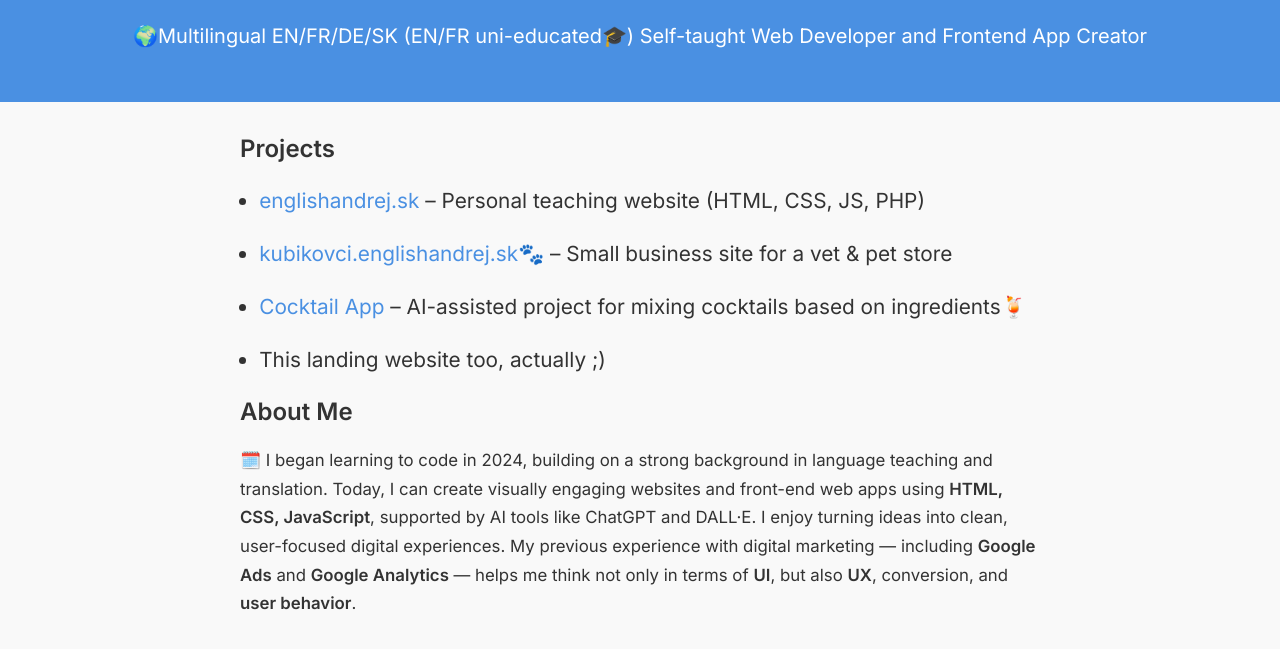
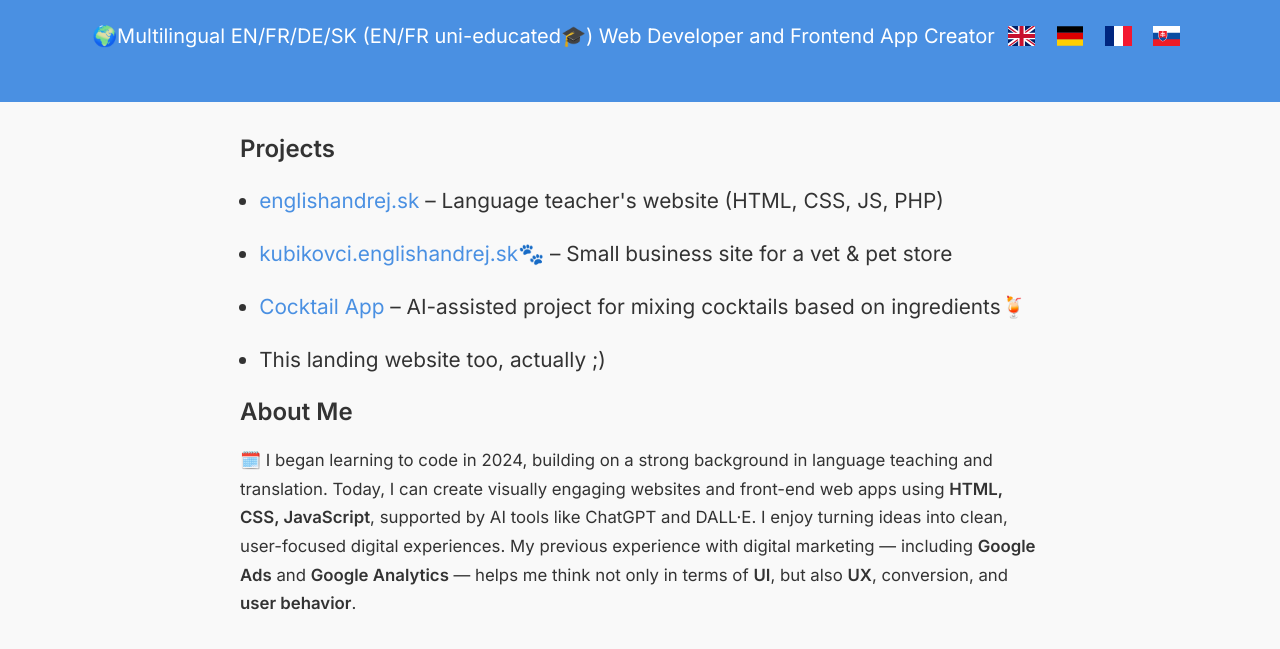
Before and after one commit to andresk-en-fr-de/andresk-en-fr-de.github.io, a plain HTML site: page index.html in a window 1280 px wide. Shown: the part 95-744 px from the top of the page. Drawn offline with nearby package versions, Linux system fonts and the light colour scheme.

Commit message:
Update index.html
updated so that it reflects the other language versions

```diff
--- a/index.html
+++ b/index.html
@@ -3,8 +3,9 @@
 <head>
   <meta charset="UTF-8" />
   <meta name="viewport" content="width=device-width, initial-scale=1.0" />
+   <link rel="stylesheet" href="https://cdnjs.cloudflare.com/ajax/libs/flag-icon-css/3.5.0/css/flag-icon.min.css">
   <link href="https://fonts.googleapis.com/css2?family=Inter:wght@400;600&display=swap" rel="stylesheet">
-  <title>Andre | Web Developer</title>
+  <title>Andre | Multilingual Web Developer & Frontend App Creator</title>
   <style>
     body {
       font-family: Inter, sans-serif;
@@ -58,12 +59,15 @@ p {
 <body>
   <header>
     <h1>Andre</h1>
-    <p>🌍Multilingual EN/FR/DE/SK (EN/FR uni-educated🎓) Self-taught Web Developer and Frontend App Creator</p>
+    <p>🌍Multilingual EN/FR/DE/SK (EN/FR uni-educated🎓) Web Developer and Frontend App Creator  <a href="index.html" class="flag-icon flag-icon-gb" title="Anglais" style="margin: 0 0.5rem;"></a>
+  <a href="index_de.html" class="flag-icon flag-icon-de" title="Allemand" style="margin: 0 0.5rem;"></a>
+  <a href="index_fr.html" class="flag-icon flag-icon-fr" title="Français" style="margin: 0 0.5rem;"></a>
+  <a href="index_sk.html" class="flag-icon flag-icon-sk" title="Slovaque" style="margin: 0 0.5rem;"></a></p>
   </header>
   <main>
     <h2>Projects</h2>
     <ul>
-      <li><a href="https://englishandrej.sk" target="_blank">englishandrej.sk</a> – Personal teaching website (HTML, CSS, JS, PHP)</li>
+      <li><a href="https://englishandrej.sk" target="_blank">englishandrej.sk</a> – Language teacher's website (HTML, CSS, JS, PHP)</li>
       <li><a href="https://kubikovci.englishandrej.sk" target="_blank">kubikovci.englishandrej.sk</a>🐾 – Small business site for a vet & pet store</li>
       <li><a href="https://andresk-en-fr-de.github.io/andre-s-cocktail-app/" target="_blank">Cocktail App</a> – AI-assisted project for mixing cocktails based on ingredients🍹</li>
 <li> This landing website too, actually ;)</li>
```
